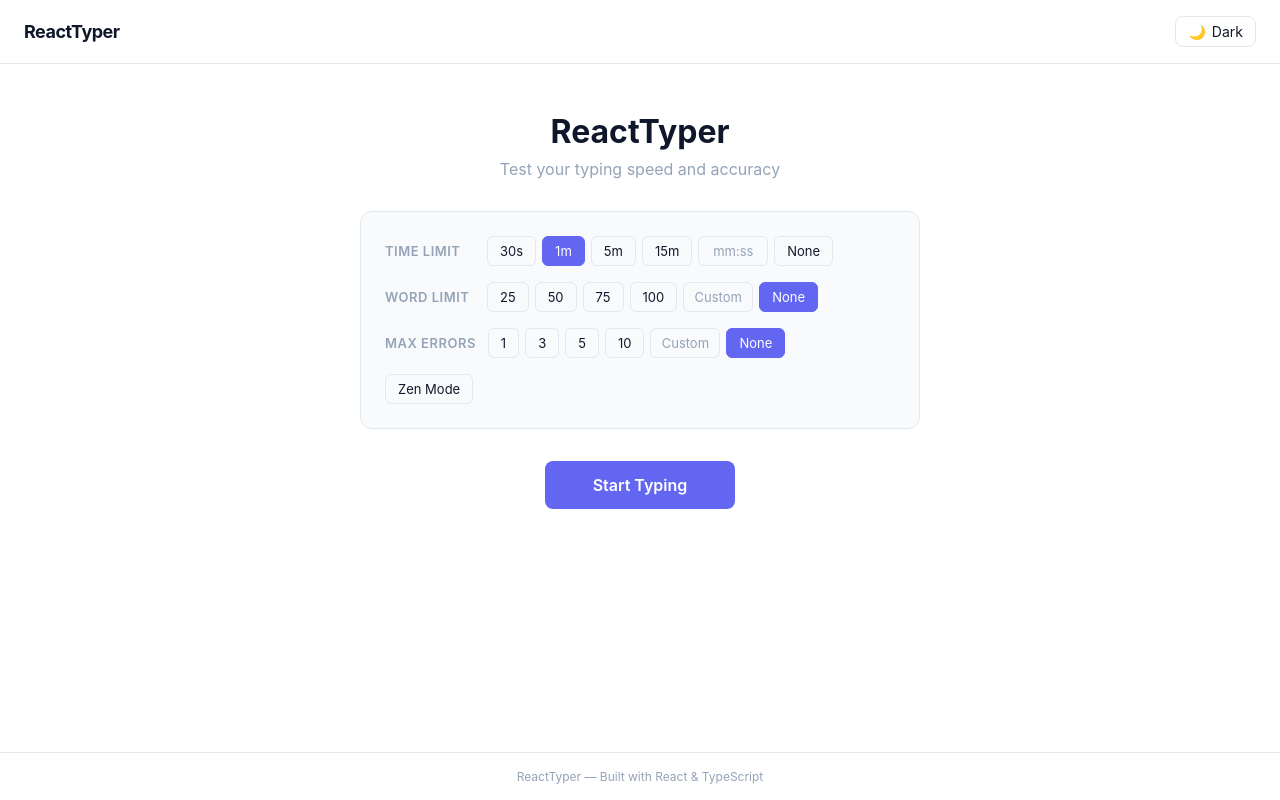
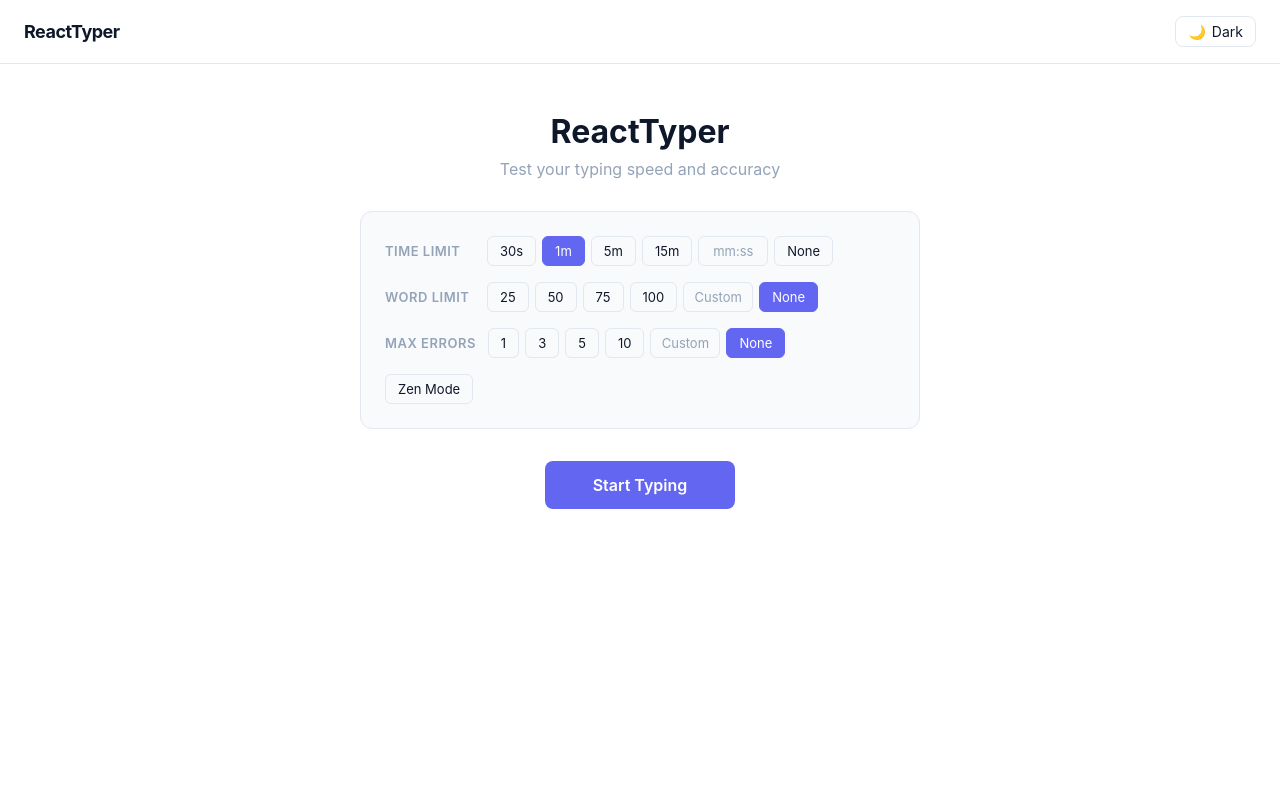
Before and after one commit to uhyeay2/ReactTyper, a React (Vite) app: page / in a window 1280 px wide. Built offline with nearby package versions, Linux system fonts and the light colour scheme.

Commit message:
Make header sticky, remove footer, and ignore coverage files from eslint

```diff
--- a/eslint.config.js
+++ b/eslint.config.js
@@ -5,7 +5,7 @@ import reactHooks from "eslint-plugin-react-hooks";
 import reactRefresh from "eslint-plugin-react-refresh";
 
 export default tseslint.config(
-  { ignores: ["dist"] },
+  { ignores: ["dist", "coverage"] },
   {
     extends: [js.configs.recommended, ...tseslint.configs.recommended],
     files: ["**/*.{ts,tsx}"],
--- a/src/shared/components/Layout/Layout.module.css
+++ b/src/shared/components/Layout/Layout.module.css
@@ -13,6 +13,10 @@
   justify-content: space-between;
   padding: 16px 24px;
   border-bottom: 1px solid var(--border);
+  position: sticky;
+  top: 0;
+  z-index: 10;
+  background: var(--bg);
 }
 
 .logo {
@@ -42,11 +46,3 @@
   display: flex;
   flex-direction: column;
 }
-
-.footer {
-  padding: 16px 24px;
-  text-align: center;
-  font-size: 12px;
-  color: var(--text-muted);
-  border-top: 1px solid var(--border);
-}
--- a/src/shared/components/Layout/Layout.tsx
+++ b/src/shared/components/Layout/Layout.tsx
@@ -33,9 +33,6 @@ export function Layout({ children }: LayoutProps) {
         <ThemeToggle />
       </header>
       <main className={styles.main}>{children}</main>
-      <footer className={styles.footer}>
-        ReactTyper &mdash; Built with React &amp; TypeScript
-      </footer>
     </div>
   );
 }
```
Also changed, not shown: 1 other file (tests, documents, lock files or other folders).
